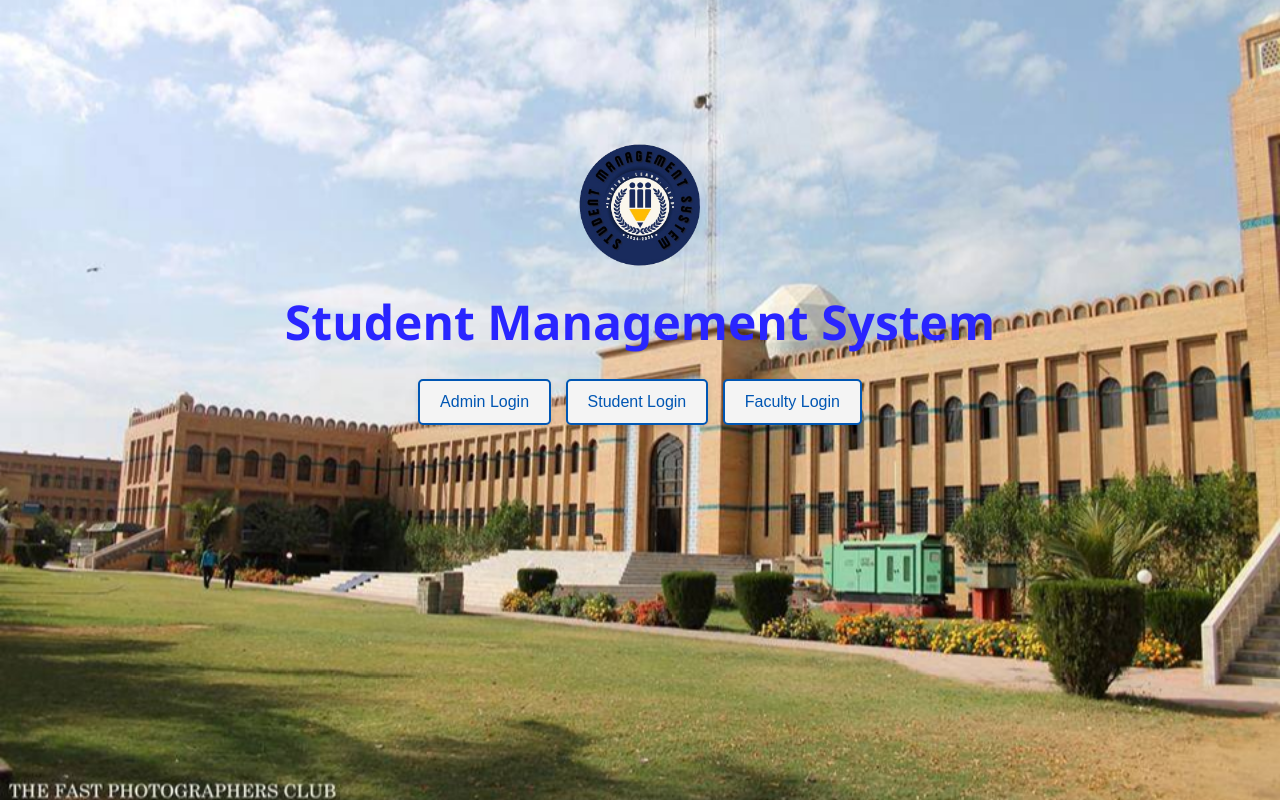
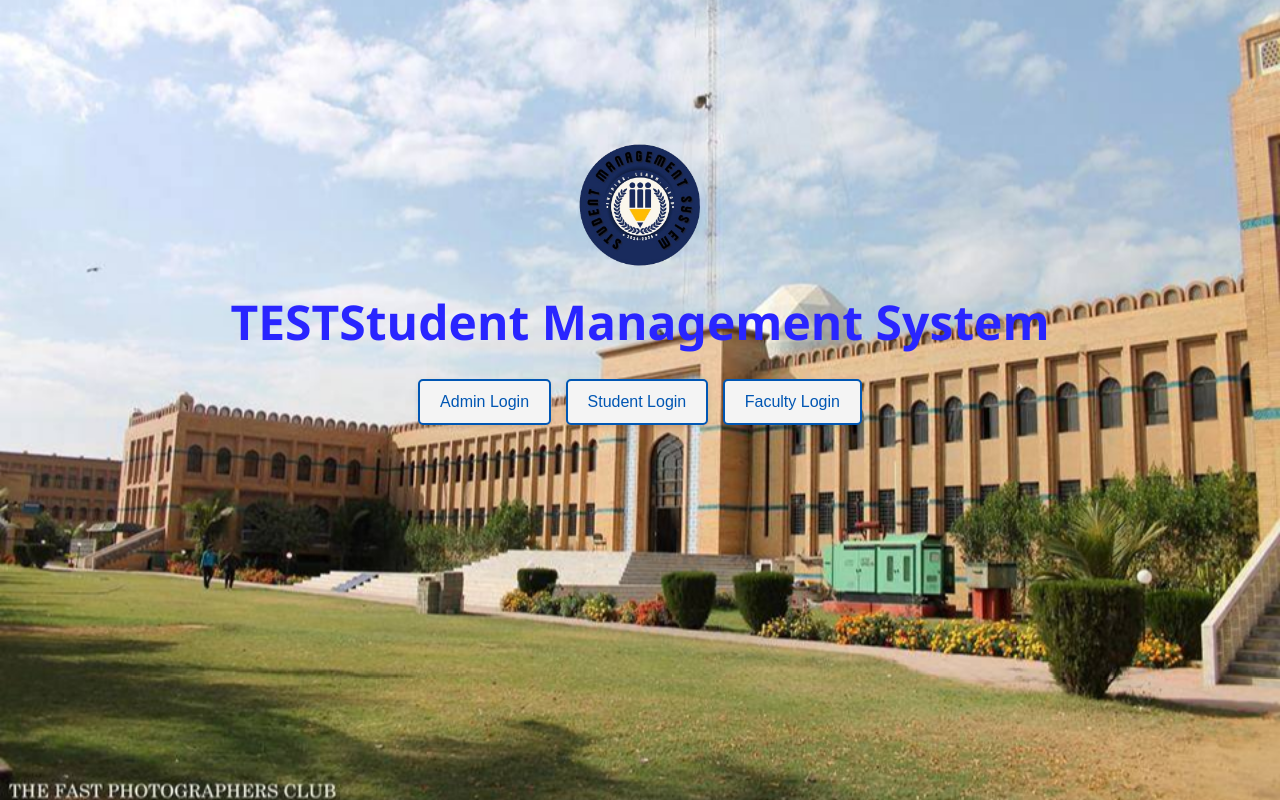
Before and after one commit to AQG53/DB-PROJECT, a plain HTML site: page mainpage.html in a window 1280 px wide. Drawn offline with Linux system fonts and the light colour scheme.

Commit message:
Update mainpage.html

```diff
--- a/mainpage.html
+++ b/mainpage.html
@@ -10,7 +10,7 @@
     <div class="container">
         <header>
             <img src="SMS.png" alt="Student Management System Logo" class="logo">
-            <div class="system-title">Student Management System</div>
+            <div class="system-title">TESTStudent Management System</div>
         </header>
         <div class="login-section">
             <button class="login-button" onclick="login('admin')">Admin Login</button>
```
